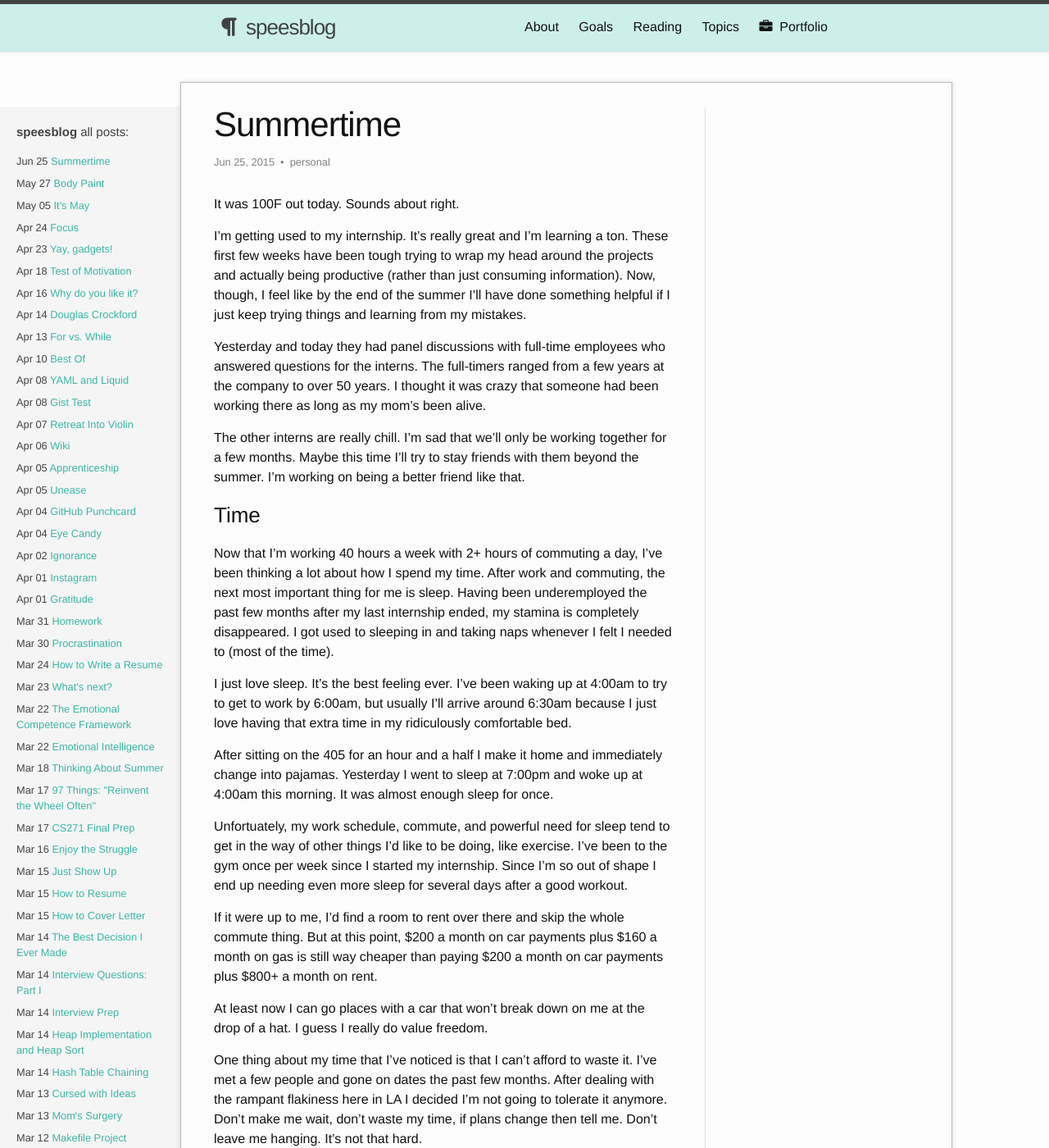
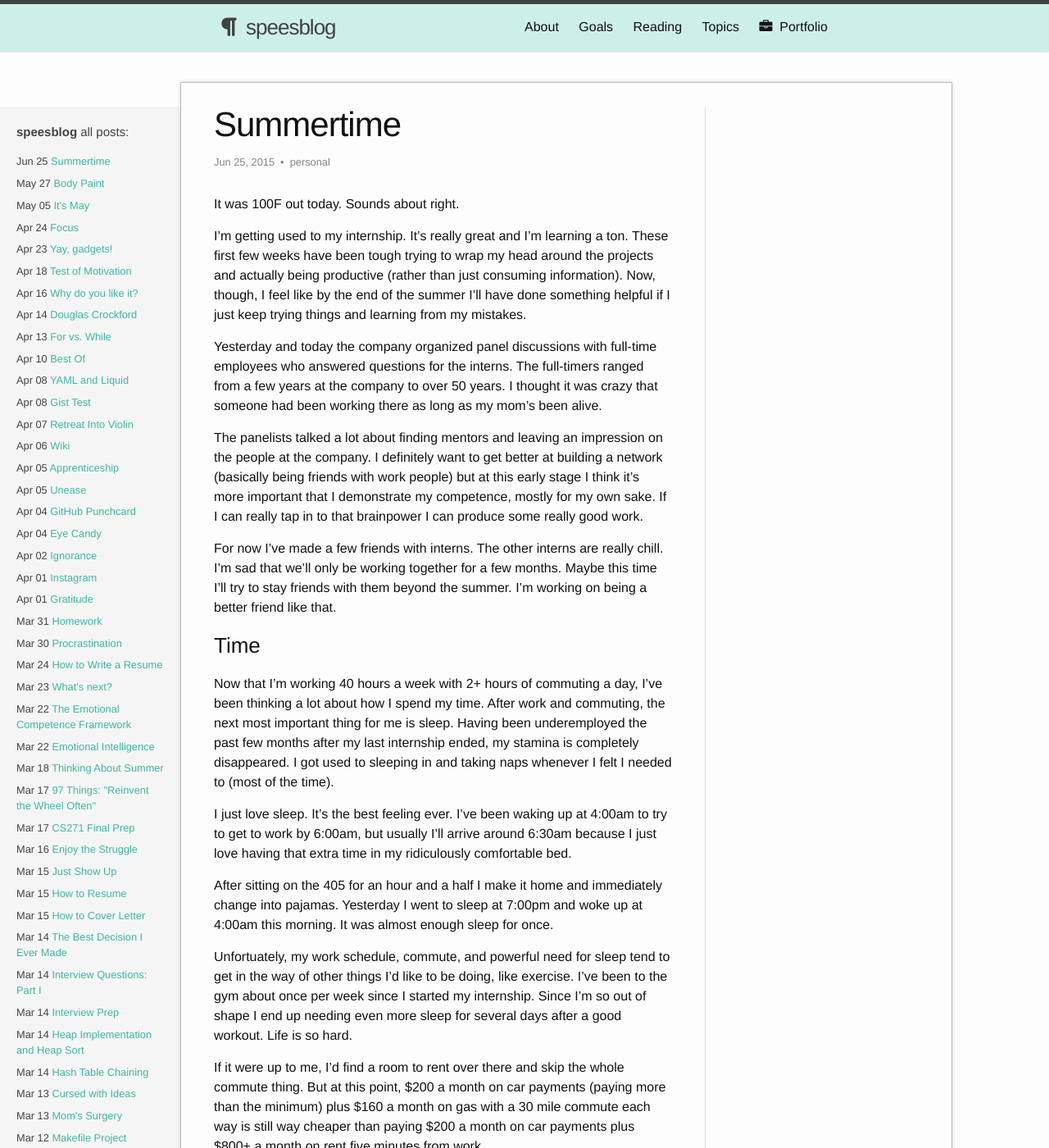
Before and after one commit to shelbyspees/speesblog, a Jekyll site: the page built from _posts/2015-06-25-summertime.md, in a window 1280 px wide and 1400 px high. Shown: the whole window at 82% size. Built offline with Jekyll 4.4.1, drawn with Linux system fonts in a browser that asks for light colours; nearby versions of some CDN libraries; some of the changed text lies outside the part shown.

Commit message:
Update post

```diff
--- a/_posts/2015-06-25-summertime.md
+++ b/_posts/2015-06-25-summertime.md
@@ -8,9 +8,11 @@
 
 I'm getting used to my internship. It's really great and I'm learning a ton. These first few weeks have been tough trying to wrap my head around the projects and actually being productive (rather than just consuming information). Now, though, I feel like by the end of the summer I'll have done something helpful if I just keep trying things and learning from my mistakes.
 
-Yesterday and today they had panel discussions with full-time employees who answered questions for the interns. The full-timers ranged from a few years at the company to over 50 years. I thought it was crazy that someone had been working there as long as my mom's been alive.
+Yesterday and today the company organized panel discussions with full-time employees who answered questions for the interns. The full-timers ranged from a few years at the company to over 50 years. I thought it was crazy that someone had been working there as long as my mom's been alive.
 
-The other interns are really chill. I'm sad that we'll only be working together for a few months. Maybe this time I'll try to stay friends with them beyond the summer. I'm working on being a better friend like that.
+The panelists talked a lot about finding mentors and leaving an impression on the people at the company. I definitely want to get better at building a network (basically being friends with work people) but at this early stage I think it's more important that I demonstrate my competence, mostly for my own sake. If I can really tap in to that brainpower I can produce some really good work.
+
+For now I've made a few friends with interns. The other interns are really chill. I'm sad that we'll only be working together for a few months. Maybe this time I'll try to stay friends with them beyond the summer. I'm working on being a better friend like that.
 
 ###Time
 
@@ -20,13 +22,15 @@
 
 After sitting on the 405 for an hour and a half I make it home and immediately change into pajamas. Yesterday I went to sleep at 7:00pm and woke up at 4:00am this morning. It was almost enough sleep for once.
 
-Unfortuately, my work schedule, commute, and powerful need for sleep tend to get in the way of other things I'd like to be doing, like exercise. I've been to the gym once per week since I started my internship. Since I'm so out of shape I end up needing even more sleep for several days after a good workout.
+Unfortuately, my work schedule, commute, and powerful need for sleep tend to get in the way of other things I'd like to be doing, like exercise. I've been to the gym about once per week since I started my internship. Since I'm so out of shape I end up needing even more sleep for several days after a good workout. Life is so hard.
 
-If it were up to me, I'd find a room to rent over there and skip the whole commute thing. But at this point, $200 a month on car payments plus $160 a month on gas is still way cheaper than paying $200 a month on car payments plus $800+ a month on rent.
+If it were up to me, I'd find a room to rent over there and skip the whole commute thing. But at this point, $200 a month on car payments (paying more than the minimum) plus $160 a month on gas with a 30 mile commute each way is still way cheaper than paying $200 a month on car payments plus $800+ a month on rent five minutes from work.
+
+I suppose during the school year my time will be more valueable and I might find a way to move out again.
 
 At least now I can go places with a car that won't break down on me at the drop of a hat. I guess I really do value freedom.
 
-One thing about my time that I've noticed is that I can't afford to waste it. I've met a few people and gone on dates the past few months. After dealing with the rampant flakiness here in LA I decided I'm not going to tolerate it anymore. Don't make me wait, don't waste my time, if plans change then tell me. Don't leave me hanging. It's not that hard.
+So considering my crazy schedule, I can't afford to waste time. I've met a few people and gone on dates the past few months, but after dealing with the rampant flakiness here in LA I decided I'm not going to tolerate it anymore. Don't make me wait, don't waste my time, if plans change then tell me. Don't leave me hanging. It's not that hard.
 
 But now I'm mostly giving up on dating. Sleep is wayyy more important. I don't know how I'd survive with 4-6 hours of sleep a night in high school. Now I want 10+ hours no matter what kind of day I'm having.
 
```
